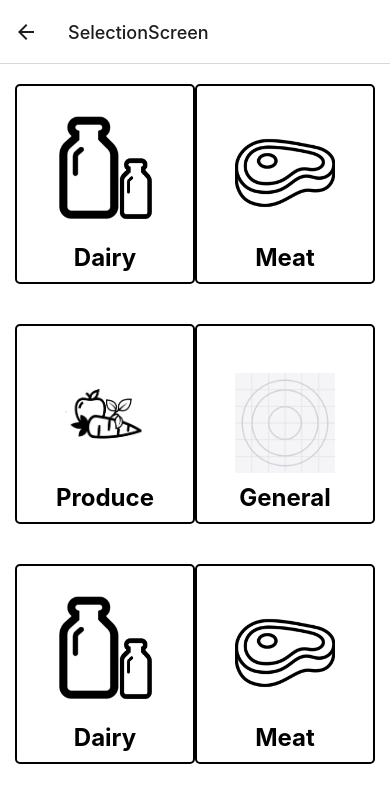
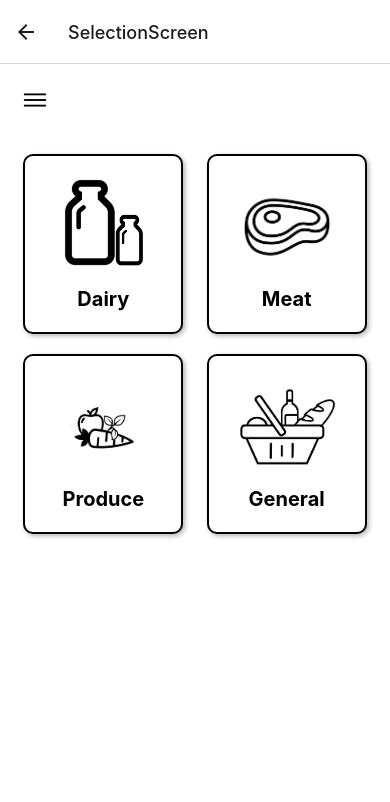
Before and after one commit to ZVictorLima/Shop_Right, a React Native app in the folder PlanogramApp/: screen /SelectionScreen in a window 390 px wide. Shown: the top 802 px of the page. Built offline with nearby package versions, Linux system fonts and the light colour scheme.

Commit message:
Added new Icons and Admin Page

```diff
--- a/PlanogramApp/App.js
+++ b/PlanogramApp/App.js
@@ -1,6 +1,8 @@
 import { View, SafeAreaView, StyleSheet} from 'react-native';
 import { NavigationContainer } from '@react-navigation/native';
 import { createStackNavigator } from '@react-navigation/stack';
+import AdminScreen from './components/AdminScreen';
+import AdminControls from './components/AdminControls';
 import SelectionScreen from './components/SelectionScreen';
 import DepartmentScreen from './components/DepartmentScreen';
 import Login from './components/Login';
@@ -15,6 +17,8 @@ export default function App() {
         <Stack.Screen name="Login" component={Login} options={{ headerShown: false }}/>
         <Stack.Screen name="SelectionScreen" component={SelectionScreen} />
         <Stack.Screen name="DepartmentScreen" component={DepartmentScreen} />
+        <Stack.Screen name="AdminScreen" component={AdminScreen} />
+        <Stack.Screen name="AdminControls" component={AdminControls} />
       </Stack.Navigator>
     </NavigationContainer>
   );
--- /dev/null
+++ b/PlanogramApp/components/AdminControls.js
@@ -0,0 +1,97 @@
+import React, { useState } from 'react';
+import { View, Text, TouchableOpacity, StyleSheet, Alert } from 'react-native';
+import DocumentPicker from 'react-native-document-picker';
+import RNFS from 'react-native-fs';
+import XLSX from 'xlsx';
+import axios from 'axios'; // For making API requests
+
+export default function AdminControls() {
+  const [fileName, setFileName] = useState(null);
+
+  // Function to handle file selection
+  const selectFile = async () => {
+    try {
+      const res = await DocumentPicker.pick({
+        type: [DocumentPicker.types.allFiles],
+      });
+      setFileName(res[0].name);
+      readFile(res[0].uri);
+    } catch (err) {
+      if (DocumentPicker.isCancel(err)) {
+        Alert.alert('File selection canceled');
+      } else {
+        Alert.alert('Unknown error: ' + err.message);
+      }
+    }
+  };
+
+  // Function to read Excel file
+  const readFile = async (uri) => {
+    try {
+      const fileData = await RNFS.readFile(uri, 'base64');
+      const binary = Buffer.from(fileData, 'base64');
+      const workbook = XLSX.read(binary, { type: 'binary' });
+      const sheetName = workbook.SheetNames[0];
+      const sheet = workbook.Sheets[sheetName];
+      const data = XLSX.utils.sheet_to_json(sheet);
+      uploadToServer(data);
+    } catch (error) {
+      Alert.alert('Error reading file: ' + error.message);
+    }
+  };
+
+  // Function to upload data to server
+  const uploadToServer = async (data) => {
+    try {
+      const response = await axios.post('https://your-server-url/api/upload', { data });
+      if (response.status === 200) {
+        Alert.alert('File uploaded successfully!');
+      } else {
+        Alert.alert('Failed to upload file');
+      }
+    } catch (error) {
+      Alert.alert('Server error: ' + error.message);
+    }
+  };
+
+  return (
+    <View style={styles.container}>
+      <Text style={styles.title}>Admin Controls</Text>
+
+      <TouchableOpacity style={styles.uploadButton} onPress={selectFile}>
+        <Text style={styles.buttonText}>Upload Planogram</Text>
+      </TouchableOpacity>
+
+      {fileName && <Text style={styles.fileName}>Selected File: {fileName}</Text>}
+    </View>
+  );
+}
+
+const styles = StyleSheet.create({
+  container: {
+    flex: 1,
+    padding: 20,
+    backgroundColor: '#fff',
+  },
+  title: {
+    fontSize: 24,
+    fontWeight: 'bold',
+    marginBottom: 20,
+    alignSelf: 'flex-start',
+  },
+  uploadButton: {
+    backgroundColor: '#dcdcdc',
+    padding: 20,
+    borderRadius: 10,
+    alignItems: 'center',
+    marginBottom: 20,
+  },
+  buttonText: {
+    fontSize: 18,
+    color: '#000',
+  },
+  fileName: {
+    fontSize: 16,
+    marginTop: 10,
+  },
+});
--- /dev/null
+++ b/PlanogramApp/components/AdminScreen.js
@@ -0,0 +1,69 @@
+import React from 'react';
+import {
+  View,
+  Text,
+  SafeAreaView,
+  TouchableOpacity,
+  StyleSheet,
+} from 'react-native';
+import Ionicons from 'react-native-vector-icons/Ionicons';
+import { useNavigation } from '@react-navigation/native';
+
+export default function AdminScreen() {
+  const navigation = useNavigation();
+
+  return (
+    <SafeAreaView style={styles.container}>
+      {/* Title */}
+      <Text style={styles.title}>Please Choose One Of The Following Options</Text>
+
+      {/* Departments Button */}
+      <TouchableOpacity
+        style={styles.optionButton}
+        onPress={() => navigation.navigate('SelectionScreen')}
+      >
+        <Ionicons name="menu-outline" size={24} color="#4A4A4A" />
+        <Text style={styles.optionText}>Departments</Text>
+      </TouchableOpacity>
+
+      {/* Admin Controls Button */}
+      <TouchableOpacity
+        style={styles.optionButton}
+        onPress={() => navigation.navigate('AdminControls')}
+      >
+        <Ionicons name="menu-outline" size={24} color="#4A4A4A" />
+        <Text style={styles.optionText}>Admin Controls</Text>
+      </TouchableOpacity>
+    </SafeAreaView>
+  );
+}
+
+const styles = StyleSheet.create({
+  container: {
+    flex: 1,
+    alignItems: 'center',
+    justifyContent: 'center',
+    backgroundColor: '#FFFFFF',
+  },
+  title: {
+    fontSize: 18,
+    fontWeight: 'bold',
+    textAlign: 'center',
+  },
+  optionButton: {
+    flexDirection: 'row',
+    alignItems: 'center',
+    backgroundColor: '#EDEBFF',
+    padding: 15,
+    marginVertical: 10,
+    borderRadius: 15,
+    width: '80%',
+    justifyContent: 'center',
+  },
+  optionText: {
+    marginLeft: 10,
+    fontSize: 18,
+    color: '#4A4A4A',
+    fontWeight: 'bold',
+  },
+});
--- /dev/null
+++ b/PlanogramApp/components/BurgerMenu.js
@@ -0,0 +1,107 @@
+import React, { useState } from 'react';
+import {
+  View,
+  Text,
+  TouchableOpacity,
+  StyleSheet,
+  Animated,
+  Easing,
+  TouchableWithoutFeedback,
+} from 'react-native';
+import Ionicons from 'react-native-vector-icons/Ionicons';
+
+export default function BurgerMenu({ departments }) {
+  const [isMenuVisible, setIsMenuVisible] = useState(false);
+  const slideAnim = useState(new Animated.Value(-300))[0]; // Initial slide position off-screen
+
+  // Function to toggle the burger menu overlay
+  const toggleMenu = () => {
+    if (isMenuVisible) {
+      // Slide out when closing
+      Animated.timing(slideAnim, {
+        toValue: -300,
+        duration: 300,
+        useNativeDriver: false,
+        easing: Easing.ease,
+      }).start(() => setIsMenuVisible(false));
+    } else {
+      // Slide in when opening
+      setIsMenuVisible(true);
+      Animated.timing(slideAnim, {
+        toValue: 0,
+        duration: 300,
+        useNativeDriver: false,
+        easing: Easing.ease,
+      }).start();
+    }
+  };
+
+  return (
+    <>
+      {/* Overlay Clickable Area */}
+      {isMenuVisible && (
+        <TouchableWithoutFeedback onPress={toggleMenu}>
+          <View style={styles.overlayBackground} />
+        </TouchableWithoutFeedback>
+      )}
+
+      {/* Burger Icon */}
+      <TouchableOpacity style={styles.burgerIconContainer} onPress={toggleMenu}>
+        <Ionicons name="menu-outline" size={30} color="black" />
+      </TouchableOpacity>
+
+      {/* Slide Overlay for Departments */}
+      {isMenuVisible && (
+        <Animated.View style={[styles.overlayMenu, { left: slideAnim }]}>
+          {departments.map((department, index) => (
+            <View key={index} style={styles.departmentContainer}>
+              <Ionicons name={department.icon} size={20} color="black" />
+              <Text style={styles.overlayText}>{department.name}</Text>
+            </View>
+          ))}
+        </Animated.View>
+      )}
+    </>
+  );
+}
+
+const styles = StyleSheet.create({
+  burgerIconContainer: {
+    position: 'absolute',
+    top: 10,
+    left: 10,
+    padding: 10,
+    backgroundColor: 'white',
+    borderRadius: 20,
+    zIndex: 2,
+    elevation: 5,
+  },
+  overlayBackground: {
+    position: 'absolute',
+    top: 0,
+    left: 0,
+    right: 0,
+    bottom: 0,
+    backgroundColor: 'rgba(0,0,0,0.5)',
+    zIndex: 1,
+  },
+  overlayMenu: {
+    position: 'absolute',
+    top: 0,
+    bottom: 0,
+    width: '60%',
+    backgroundColor: '#fff',
+    padding: 20,
+    zIndex: 3,
+  },
+  departmentContainer: {
+    flexDirection: 'row',
+    alignItems: 'center',
+    marginVertical: 15,
+  },
+  overlayText: {
+    fontSize: 18,
+    marginLeft: 10,
+    fontWeight: 'bold',
+  },
+});
--- a/PlanogramApp/components/Login.js
+++ b/PlanogramApp/components/Login.js
@@ -1,91 +1,90 @@
 import { StatusBar } from 'expo-status-bar';
-import { Button, Alert, Image, StyleSheet, Text, View, SafeAreaView, TextInput, TouchableOpacity, Platform } from 'react-native';
+import {
+  Button,
+  Alert,
+  Image,
+  StyleSheet,
+  Text,
+  View,
+  SafeAreaView,
+  TextInput,
+  TouchableOpacity,
+  Platform
+} from 'react-native';
 import { useNavigation } from '@react-navigation/native';
 
-const logoImg = require("../assets/Logo/MainLogo.png")
-const usernameImg = require("../assets/username.png")
-const lockImg = require("../assets/lock.png")
+// Image imports
+const logoImg = require("../assets/Logo/MainLogo.png");
+const usernameImg = require("../assets/username.png");
+const lockImg = require("../assets/lock.png");
 
 export default function Login() {
   const navigation = useNavigation();
 
-
   return (
     <SafeAreaView style={styles.container}>
+      {/* Logo Container */}
       <View style={styles.logoContainer}>
-        <Image source={logoImg} style={{
-          height: 300, width: 300,marginTop: 10,
-        }} />
+        <Image
+          source={logoImg}
+          style={{ height: 300, width: 300, marginTop: 10 }}
+        />
       </View>
 
+      {/* Text Fields Container */}
       <View style={styles.textFieldContainer}>
+        {/* Username Input */}
         <View style={styles.username}>
           <Image source={usernameImg} style={{ height: 60, width: 60 }} />
-          <TextInput placeholder="Username"
+          <TextInput
+            placeholder="Username"
             placeholderTextColor="darkgrey"
-            style={{
-              borderWidth: 1,
-              borderColor: 'black',
-              height: 60,
-              width: 280,
-              fontSize: 50,
-              padding: 10,
-              marginRight: 25
-            }} />
+            style={styles.input}
+          />
         </View>
 
+        {/* Password Input */}
         <View style={styles.password}>
           <Image source={lockImg} style={{ height: 60, width: 60 }} />
-          <TextInput placeholder="Password"
+          <TextInput
+            placeholder="Password"
             secureTextEntry={true}
-            placeHolderTextColor="darkgrey"
-            style={{
-              borderWidth: 1,
-              borderColor: 'black',
-              height: 60,
-              width: 280,
-              fontSize: 50,
-              padding: 10,
-              marginRight: 25
-            }} />
+            placeholderTextColor="darkgrey"
+            style={styles.input}
+          />
         </View>
 
-
+        {/* Sign On Button */}
         <View style={styles.loginContainer}>
-          <TouchableOpacity style={{
-            borderWidth: 2, bordercolor: 'black',
-            backgroundColor: 'lightgrey', padding: 10, borderRadius: 10,
-            width: 200, height: 60,
-            alignItems: 'center', justifyContent: 'center'
-          }}
-          onPress={() => navigation.navigate('SelectionScreen')}
+          <TouchableOpacity
+            style={styles.signOnButton}
+            onPress={() => navigation.navigate('AdminScreen')}
           >
-            <Text style={{ fontSize: 30, textAlign: 'center', fontWeight: 600 }}>Sign On</Text>
+            <Text style={styles.signOnText}>Sign On</Text>
           </TouchableOpacity>
         </View>
 
-                    <View style={styles.forgotpasswordContainer} >
+        {/* Forgot Password Link */}
+        <View style={styles.forgotpasswordContainer}>
           <TouchableOpacity>
-                      <Text style={{ color: 'blue', fontSize: 20 }}>
+            <Text style={styles.forgotPasswordText}>
               Forgot Password?
             </Text>
           </TouchableOpacity>
         </View>
 
+        {/* Copyright Info */}
         <View style={styles.copyrightContainer}>
           <Text>
             Copyright 2024 © All Rights Reserved
           </Text>
         </View>
-
       </View>
     </SafeAreaView>
-
   );
-
-
 }
 
+// Stylesheet
 const styles = StyleSheet.create({
   container: {
     flex: 1,
@@ -94,50 +93,68 @@ const styles = StyleSheet.create({
     justifyContent: 'flex-start',
     paddingTop: Platform.OS === "android" ? 20 : 0,
   },
-
   logoContainer: {
     width: '100%',
     alignItems: 'center',
     marginTop: 80,
   },
-
   textFieldContainer: {
     marginTop: 50,
     width: '100%',
   },
-
   username: {
     flexDirection: 'row',
     justifyContent: 'space-evenly',
     alignItems: 'center',
     width: '100%',
   },
-
   password: {
     flexDirection: 'row',
     justifyContent: 'space-evenly',
     alignItems: 'center',
     marginTop: 30,
     width: '100%',
-
   },
-
+  input: {
+    borderWidth: 1,
+    borderColor: 'black',
+    height: 60,
+    width: 280,
+    fontSize: 18,
+    padding: 10,
+    marginRight: 25,
+  },
   loginContainer: {
     flexDirection: 'row',
     justifyContent: 'center',
     marginTop: 30,
-
   },
-
+  signOnButton: {
+    borderWidth: 2,
+    borderColor: 'black',
+    backgroundColor: 'lightgrey',
+    padding: 10,
+    borderRadius: 10,
+    width: 200,
+    height: 60,
+    alignItems: 'center',
+    justifyContent: 'center',
+  },
+  signOnText: {
+    fontSize: 30,
+    textAlign: 'center',
+    fontWeight: '600',
+  },
   forgotpasswordContainer: {
     marginTop: 10,
     alignItems: 'center',
-
   },
-
+  forgotPasswordText: {
+    color: 'blue',
+    fontSize: 20,
+  },
   copyrightContainer: {
     marginTop: 70,
     alignItems: 'center',
   },
-
 });
--- a/PlanogramApp/components/SelectionScreen.js
+++ b/PlanogramApp/components/SelectionScreen.js
@@ -1,162 +1,89 @@
-import { View, Text, SafeAreaView, TouchableOpacity, StyleSheet, Image, ScrollView } from 'react-native'
-import React from 'react'
+import { View, Text, SafeAreaView, TouchableOpacity, StyleSheet, Image, ScrollView } from 'react-native';
+import React from 'react';
 import { useNavigation } from '@react-navigation/native';
-
+import BurgerMenu from '../components/BurgerMenu'; // Import the BurgerMenu component
 
 export default function SelectionScreen() {
-
   const navigation = useNavigation();
 
-  const dairyData = {
-    image: require('../assets/ForButtons/ButtonsIcons/Dairy.png'),
-    name: 'Dairy',
-  }
+  // Departments array for the burger menu
+  const departments = [
+    { name: 'Dairy', icon: 'nutrition-outline' },
+    { name: 'Meat', icon: 'restaurant-outline' },
+    { name: 'Produce', icon: 'leaf-outline' },
+    { name: 'General', icon: 'basket-outline' },
+  ];
 
-  const meatData = {
-    image: require('../assets/ForButtons/ButtonsIcons/Meat.png'),
-    name: 'Meat',
-  }
-
-  const produceData = {
-   image: require('../assets/ForButtons/ButtonsIcons/Produce.png'),
-    name: 'Produce',
-  }
-  const generalData = {
-    image: require('../assets/icon.png'),
-    name: 'General',
-  }
-
-
-
+  // Button data for each department
+  const buttonData = [
+    { name: 'Dairy', image: require('../assets/ForButtons/ButtonsIcons/Dairy.png') },
+    { name: 'Meat', image: require('../assets/ForButtons/ButtonsIcons/Meat.png') },
+    { name: 'Produce', image: require('../assets/ForButtons/ButtonsIcons/Produce.png') },
+    { name: 'General', image: require('../assets/ForButtons/ButtonsIcons/General.png') },
+  ];
 
   return (
     <SafeAreaView style={styles.container}>
-    <ScrollView style={styles.scroll}>
-    <View style={styles.rowContainer}>
-      <TouchableOpacity onPress={() => navigation.navigate('DepartmentScreen')}>
-      <View style={styles.selectionButton}>
-        <View style={styles.imageContainer}>
-        <Image source={dairyData.image} style={styles.buttonImage} />
+      {/* Burger Menu */}
+      <BurgerMenu departments={departments} />
+
+      {/* Main Button Content */}
+      <ScrollView style={styles.scroll}>
+        <View style={styles.rowContainer}>
+          {buttonData.map((item, index) => (
+            <ButtonComponent key={index} data={item} navigation={navigation} />
+          ))}
         </View>
-        <View style={styles.textContainer}>
-        <Text style={styles.buttonText}>{dairyData.name}</Text>
-        </View>
-      </View>
-      </TouchableOpacity>
+      </ScrollView>
+    </SafeAreaView>
+  );
+}
 
-      <TouchableOpacity onPress={() => navigation.navigate('DepartmentScreen')}>
-      <View style={styles.selectionButton}>
-        <View style={styles.imageContainer}>
-        <Image source={meatData.image} style={styles.buttonImage} />
-        </View>
-        <View style={styles.textContainer}>
-        <Text style={styles.buttonText}>{meatData.name}</Text>
-        </View>
-      </View>
-      </TouchableOpacity>
-    </View>
-
-    <View style={styles.rowContainer}>
-    <TouchableOpacity onPress={() => navigation.navigate('DepartmentScreen')}>
-      <View style={styles.selectionButton}>
-        <View style={styles.imageContainer}>
-        <Image source={produceData.image} style={styles.buttonImage} />
-        </View>
-        <View style={styles.textContainer}>
-        <Text style={styles.buttonText}>{produceData.name}</Text>
-        </View>
-      </View>
-      </TouchableOpacity>
-
-      <TouchableOpacity onPress={() => navigation.navigate('DepartmentScreen')}>
-      <View style={styles.selectionButton}>
-        <View style={styles.imageContainer}>
-        <Image source={generalData.image} style={{ height: 100, width: 100 }} />
-        </View>
-        <View style={styles.textContainer}>
-        <Text style={styles.buttonText}>{generalData.name}</Text>
-        </View>
-      </View>
-      </TouchableOpacity>
-    </View>
-
-    <View style={styles.rowContainer}>
-      <TouchableOpacity onPress={() => navigation.navigate('DepartmentScreen')}>
-      <View style={styles.selectionButton}>
-        <View style={styles.imageContainer}>
-        <Image source={dairyData.image} style={styles.buttonImage} />
-        </View>
-        <View style={styles.textContainer}>
-        <Text style={styles.buttonText}>{dairyData.name}</Text>
-        </View>
-      </View>
-      </TouchableOpacity>
-
-      <TouchableOpacity onPress={() => navigation.navigate('DepartmentScreen')}>
-      <View style={styles.selectionButton}>
-        <View style={styles.imageContainer}>
-        <Image source={meatData.image} style={styles.buttonImage} />
-        </View>
-        <View style={styles.textContainer}>
-        <Text style={styles.buttonText}>{meatData.name}</Text>
-        </View>
-      </View>
-      </TouchableOpacity>
-    </View>
-    </ScrollView>
-    </SafeAreaView>
-  )
-}
+// Button component to display each department
+const ButtonComponent = ({ data, navigation }) => (
+  <TouchableOpacity style={styles.selectionButton} onPress={() => navigation.navigate('DepartmentScreen')}>
+    <Image source={data.image} style={styles.buttonImage} />
+    <Text style={styles.buttonText}>{data.name}</Text>
+  </TouchableOpacity>
+);
 
 const styles = StyleSheet.create({
   container: {
     flex: 1,
     backgroundColor: 'white',
-    alignItems: 'center',
-    justifyContent: 'center',
   },
-
   rowContainer: {
-    marginVertical: 20,
     flexDirection: 'row',
     justifyContent: 'space-evenly',
-    width: '100%',
+    flexWrap: 'wrap',
   },
-
   selectionButton: {
-    width: 180,
-    height: 200,
+    width: 160,
+    height: 180,
+    justifyContent: 'center',
+    alignItems: 'center',
     borderWidth: 2,
     borderColor: 'black',
-    justifyContent: 'flex-start',
-    alignItems: 'center',
-    borderRadius: 5,
+    borderRadius: 10,
+    backgroundColor: '#FFF',
+    marginVertical: 10,
+    shadowColor: '#000',
+    shadowOffset: { width: 2, height: 2 },
+    shadowOpacity: 0.3,
+    shadowRadius: 5,
+    elevation: 5,
   },
-
-  imageContainer: {
-    height: '75%',
-    justifyContent: 'flex-end',
-    alignItems: 'center',
-    width: '100%',
-
-  },
-
-  textContainer: {
-    height: '25%',
-    width: '100%',
-    justifyContent: 'flex-start',
-    alignItems: 'center',
-
-  },
-
   buttonImage: {
     width: 100,
-    height: 120,
+    height: 100,
+    resizeMode: 'contain',
+    marginBottom: 10,
   },
-
   buttonText: {
-    marginTop: 10,
-    fontSize: 24,
+    fontSize: 20,
     fontWeight: 'bold',
-  }
-})
+  },
+  scroll: {
+    marginTop: 80, // Adds space for the burger menu
+  },
+});
--- a/PlanogramApp/package.json
+++ b/PlanogramApp/package.json
@@ -15,8 +15,11 @@
     "expo-status-bar": "~1.12.1",
     "react": "18.2.0",
     "react-native": "0.74.5",
+    "react-native-document-picker": "^9.3.1",
+    "react-native-fs": "^2.20.0",
     "react-native-safe-area-context": "^4.11.0",
-    "react-native-screens": "^3.34.0"
+    "react-native-screens": "^3.34.0",
+    "xlsx": "^0.18.5"
   },
   "devDependencies": {
     "@babel/core": "^7.20.0"
```
Also changed, not shown: PlanogramApp/assets/ForButtons/ButtonsIcons/General.png (renamed from PlanogramApp/assets/ForButtons/Components/General.png), 1 other file (tests, documents, lock files or other folders). Lines whose indentation alone changed are shown as unchanged.
